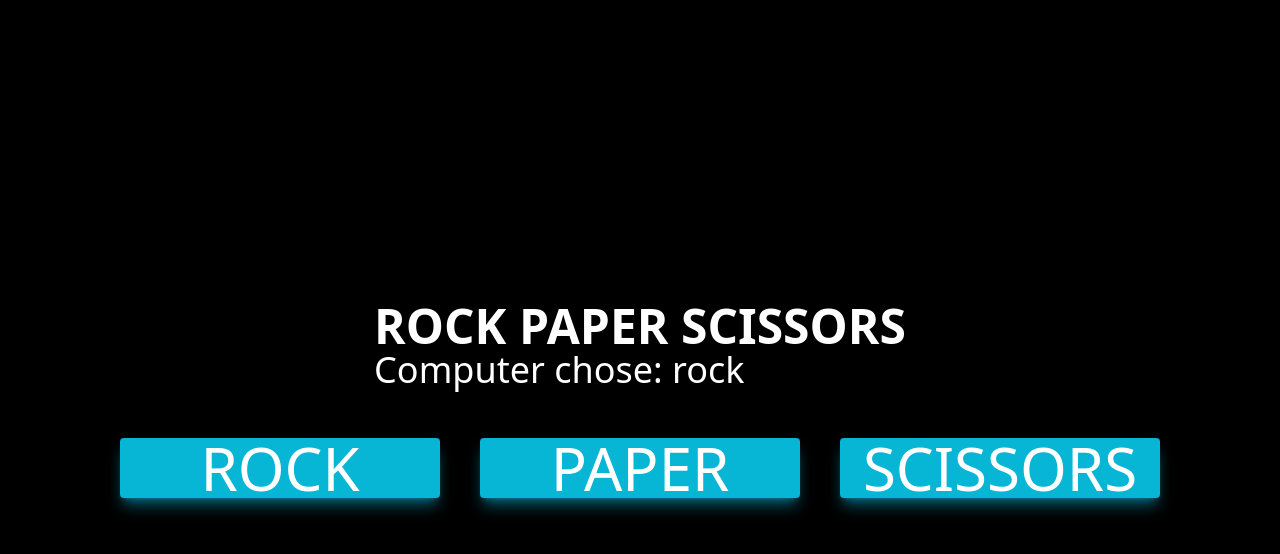
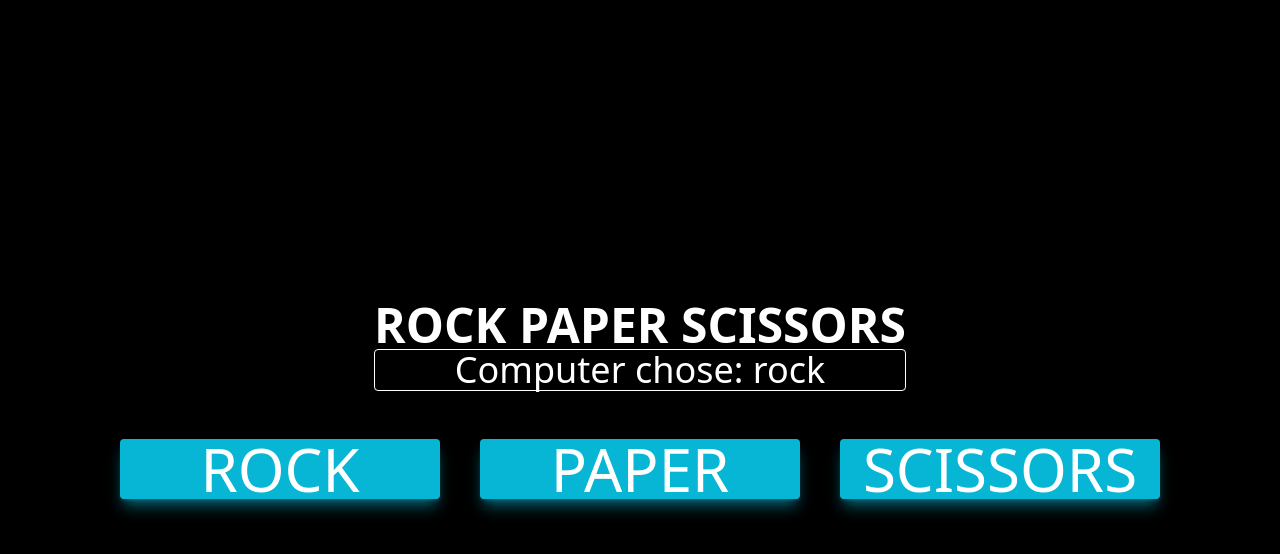
Before and after one commit to hasin202/rock-paper-scissors, a plain HTML site: page index.html in a window 1280 px wide. Both pictures are taken after a click on the button "ROCK". Drawn offline with nearby package versions, Linux system fonts and the light colour scheme.

Commit message:
refactored some code and hard coded title

```diff
--- a/index.html
+++ b/index.html
@@ -14,7 +14,9 @@
     <div
       class="w-full h-screen flex flex-col items-center justify-center bg-black gap-y-12"
     >
-      <div id="text-output-container"></div>
+      <div id="text-output-container">
+        <p class="font-bold text-white text-5xl">ROCK PAPER SCISSORS</p>
+      </div>
       <div class="buttons w-fit flex gap-x-10">
         <button
           class="w-80 bg-cyan-500 shadow-lg shadow-cyan-500/50 text-white rounded text-6xl hover:bg-blue-500 hover:shadow-blue-500/50"
--- a/script.js
+++ b/script.js
@@ -1,53 +1,31 @@
-// // console.log(getComputerChoice());
-
-// function ready(callback) {
-//   // in case the document is already rendered
-//   if (document.readyState != "loading") callback();
-//   else if (document.addEventListener)
-//     document.addEventListener("DOMContentLoaded", callback);
-//   else
-//     document.attachEvent("onreadystatechange", function () {
-//       if (document.readyState == "complete") callback();
-//     });
-// }
-
-// const choice = document.querySelector(".buttons");
-// choice.addEventListener("click", (event) => {
-//   const player_rps_option = getPlayerChoice(event);
-//   if (player_rps_option === undefined) {
-//     return;
-//   } else {
-//     playRound(getComputerChoice(), getPlayerChoice(event));
-//   }
-// });
-
-// ready(function () {
-//   console.log(getPlayerChoice());
-//   //   playRound(getComputerChoice, getPlayerChoice);
-// });
-
 //---------------------------------------------------------------------
 let playerScore = 0;
 let compScore = 0;
 let gameMessage = "";
 let compChoiceText;
 
+const displayCompChoice = (compChoice) => {
+  if (compChoiceText === undefined) {
+    compChoiceText = document.createElement("div");
+    compChoiceText.className =
+      "flex justify-center items-center px-4 py-2font-light text-white text-4xl border border-white rounded";
+  }
+
+  compChoiceText.innerHTML = `<p>
+      Computer chose: ${compChoice}
+    </p>`;
+  document.getElementById("text-output-container").appendChild(compChoiceText);
+};
+
 const getComputerChoice = () => {
   let optionsArray = ["rock", "paper", "scissors"];
   let randomNumber = Math.floor(Math.random() * optionsArray.length);
   console.log(compChoiceText);
+  const compChoice = optionsArray[randomNumber];
 
-  if (compChoiceText === undefined) {
-    compChoiceText = document.createElement("div");
-    compChoiceText.className = " font-light text-white text-4xl";
-  }
+  displayCompChoice(compChoice);
 
-  compChoiceText.innerHTML = `<p>
-      Computer chose: ${optionsArray[randomNumber]}
-    </p>`;
-  document.getElementById("text-output-container").appendChild(compChoiceText);
-
-  return optionsArray[randomNumber];
+  return compChoice;
 };
 
 const getPlayerChoice = (event) => {
@@ -102,11 +80,11 @@ function ready(callback) {
 ready(function () {
   console.log("---------------------");
 
-  let title = document.createElement("div");
-  title.className = " font-bold text-white text-5xl";
+  // let title = document.createElement("div");
+  // title.className = " font-bold text-white text-5xl";
 
-  title.textContent = "ROCK PAPER SCISSORS";
-  document.getElementById("text-output-container").appendChild(title);
+  // title.textContent = "ROCK PAPER SCISSORS";
+  // document.getElementById("text-output-container").appendChild(title);
 
   const choice = document.querySelector(".buttons");
   choice.addEventListener("click", (event) => {
```
